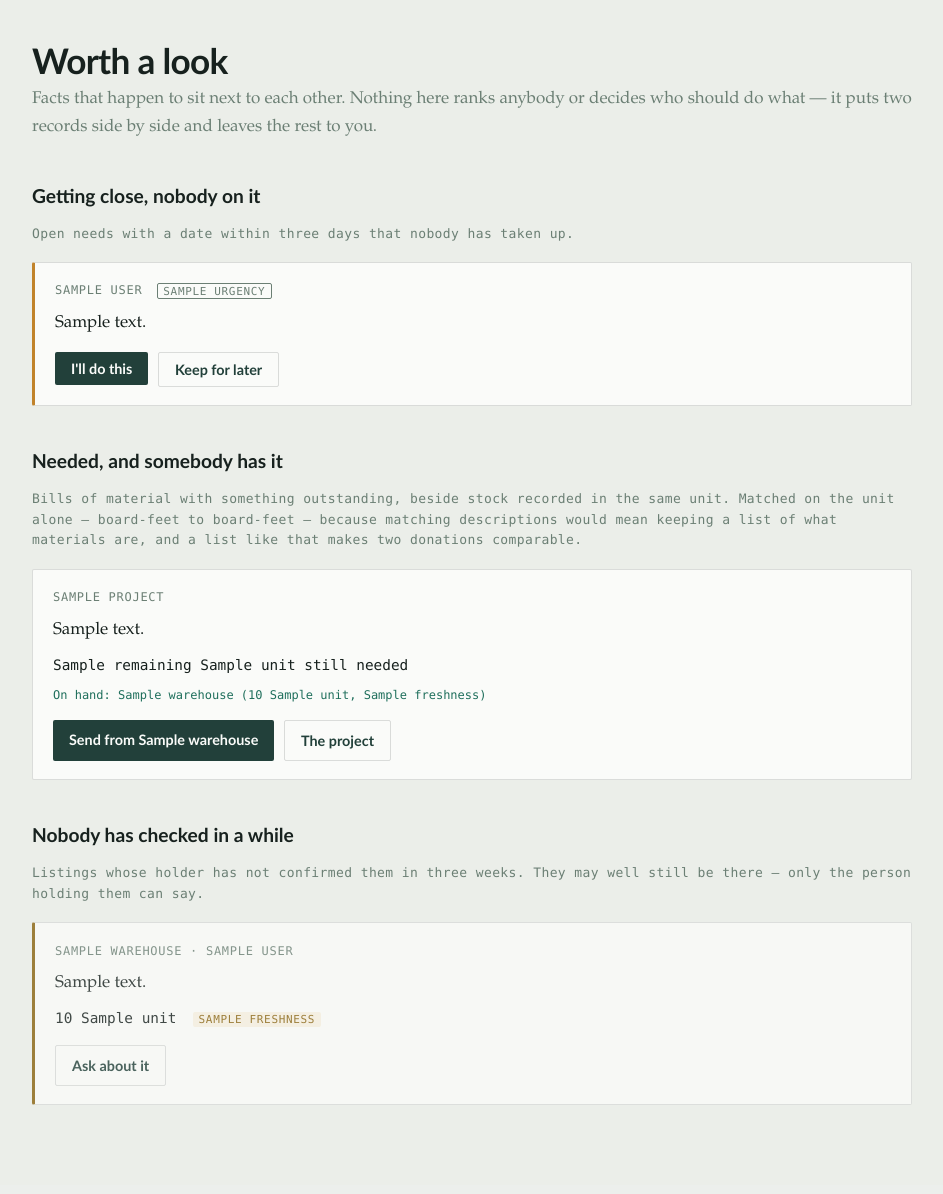
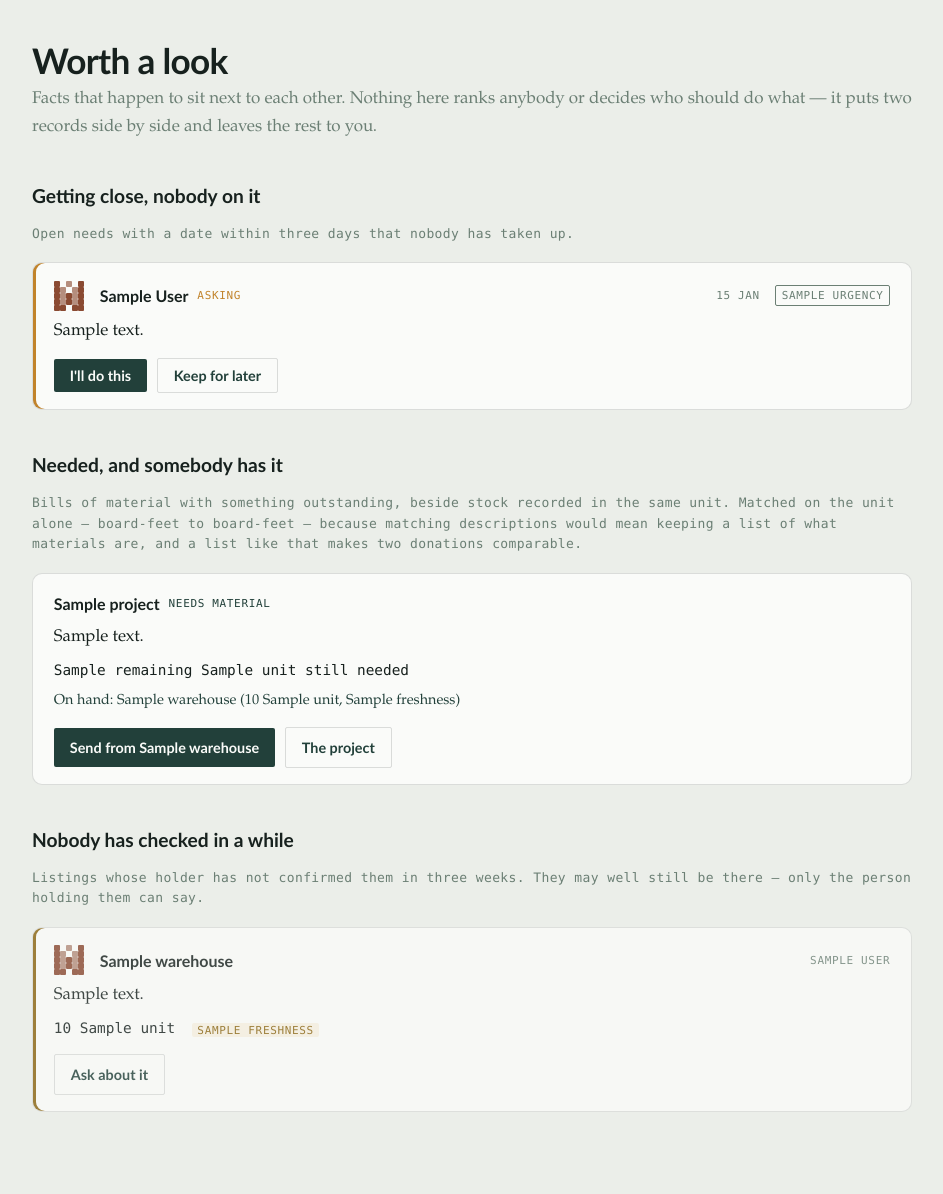
Before and after one commit to ewolters/dugnadsand, a Django app: template site_app/templates/site_app/pairings.html in a window 1280 px wide. Shown: the part 55-1249 px from the top of the page, without its empty margins (168-1111 px from the left). Before the commit the page ends 1160 px from the top, so only its background shows below. Run offline with Django 5.2, Linux system fonts and the light colour scheme; the template is opened without the code that fills it: most values are stand-ins (such as "Sample title", 1, 10 or a date in 2020).

Commit message:
The rest of the app pages
Coming up, Worth a look, Kept, the work day itself, and the packet
builder all move onto the same object as everything else. A day, a
pairing, a bookmark and a measure are each a thing somebody put there, so
each one leads with who and what rather than with a mono header.

Short forms — recording hours, sending material, adding a member,
recording a clearance — become panels. That is one rule on the shared
.stack class rather than an edit to ten templates, which is also why the
next change to them stays consistent. work_day_form and clearance_form
join the class so the whole set matches.

Kept gains something it did not have: a pinned posting now links to the
posting, which only existed once postings had a page of their own. It
previously offered "The board" — the whole board — as the way back to one
bookmarked item.

WHAT DID NOT MOVE, and deliberately:

  The auth pages. Login, the second factor, setting a password and the
  setup link are credential flows rather than content. They pick up the
  panel because they share the class, and nothing else about them
  changed — a page somebody reaches while half signed in is the last
  place to be trying out a new layout.

  The chapter and application screens. They run on the public shell with
  their own styles, were built two hours ago, and are read by an officer
  doing a job rather than by somebody browsing.

  Freshness on Worth a look: the stale listings section keeps its dimmed
  treatment and its confirmation age, because that section exists
  precisely to show things nobody has checked.

687 tests, manifest 11/11 UPHELD. Live.

Co-Authored-By: Claude Opus 5 (1M context) <noreply@anthropic.com>

```diff
--- a/site_app/templates/site_app/clearance_form.html
+++ b/site_app/templates/site_app/clearance_form.html
@@ -8,7 +8,7 @@
 <p class="lede">Record that this was given, and how somebody who was not on the call can
    check it.</p>
 
-<form method="post" action="/days/clearance/{{ clearance.id }}/">{% csrf_token %}
+<form class="stack" method="post" action="/days/clearance/{{ clearance.id }}/">{% csrf_token %}
   {{ form.as_p }}
   <button class="act" type="submit">Record it</button>
 </form>
--- a/site_app/templates/site_app/pairings.html
+++ b/site_app/templates/site_app/pairings.html
@@ -1,4 +1,5 @@
 {% extends "app_base.html" %}
+{% load avatars %}
 {% block title %}Worth a look — Dugnadsand{% endblock %}
 {% block content %}
 <h1>Worth a look</h1>
@@ -9,10 +10,14 @@
 <h2>Getting close, nobody on it</h2>
 <p class="ordering">Open needs with a date within three days that nobody has taken up.</p>
 {% for p in running_out %}
-  <div class="card need">
-    <p class="who">{{ p.member.display_name }}
-      <span class="when {{ p.urgency|slugify }}">{{ p.urgency }}</span></p>
-    <p>{{ p.description|linebreaksbr }}</p>
+  <div class="post need">
+    <p class="who">
+      {% avatar p.member 30 %}<a class="name" href="/board/{{ p.id }}/">{{ p.member.display_name }}</a>
+      <span class="kind">asking</span>
+      <span class="stamp">{{ p.created_at|date:"j M" }}</span>
+      <span class="when {{ p.urgency|slugify }}">{{ p.urgency }}</span>
+    </p>
+    <p class="body">{{ p.description|linebreaksbr }}</p>
     <div class="row">
       <form method="post" action="/board/{{ p.id }}/claim/">{% csrf_token %}
         <button type="submit" class="act">I'll do this</button>
@@ -34,9 +39,12 @@
    descriptions would mean keeping a list of what materials are, and a list like that
    makes two donations comparable.</p>
 {% for need, lines in fillable %}
-  <div class="card">
-    <p class="who">{{ need.project.name }}</p>
-    <p>{{ need.description|linebreaksbr }}</p>
+  <div class="post">
+    <p class="who">
+      <a class="name" href="/projects/{{ need.project_id }}/">{{ need.project.name }}</a>
+      <span class="kind">needs material</span>
+    </p>
+    <p class="body">{{ need.description|linebreaksbr }}</p>
     <p class="qty">{{ need.remaining }} {{ need.unit }} still needed</p>
     <p class="on">On hand:
       {% for l in lines %}{{ l.warehouse.name }} ({{ l.quantity }} {{ l.unit }},
@@ -57,9 +65,12 @@
 <p class="ordering">Listings whose holder has not confirmed them in three weeks. They may
    well still be there — only the person holding them can say.</p>
 {% for l in going_quiet %}
-  <div class="card stale-line">
-    <p class="who">{{ l.warehouse.name }} · {{ l.warehouse.holder.display_name }}</p>
-    <p>{{ l.description|linebreaksbr }}</p>
+  <div class="post stale-line">
+    <p class="who">
+      {% avatar l.warehouse.holder 30 %}<a class="name" href="/warehouse/{{ l.warehouse_id }}/">{{ l.warehouse.name }}</a>
+      <span class="stamp">{{ l.warehouse.holder.display_name }}</span>
+    </p>
+    <p class="body">{{ l.description|linebreaksbr }}</p>
     <p class="qty">{{ l.quantity }} {{ l.unit }}
       <span class="freshness old">{{ l.freshness }}</span></p>
     <div class="row">
--- a/site_app/templates/site_app/work_day_form.html
+++ b/site_app/templates/site_app/work_day_form.html
@@ -6,7 +6,7 @@
 <p class="lede">A date, a place and what it is for. Nothing here asks who is coming —
    people give time by taking things off the board, on a work day as on any other.</p>
 
-<form method="post" action="/days/new/">{% csrf_token %}
+<form class="stack" method="post" action="/days/new/">{% csrf_token %}
   {{ form.as_p }}
   <button class="act" type="submit">Put it in</button>
 </form>
--- a/templates/app_base.html
+++ b/templates/app_base.html
@@ -272,7 +272,14 @@
        gap that made this look unfinished was date and datetime-local: both
        fell through to the browser default and sat beside a styled text input
        at a different size, in a different font, with a different border. */
-    form.stack { display:grid; gap:1.1rem; max-width:34rem; }
+    /* Short forms — recording hours, sending material, adding a member — read
+       as one object rather than as fields loose on the page. Styled on the
+       shared class rather than in ten templates, which is also why every one
+       of them stays consistent when this changes again. */
+    form.stack { display:grid; gap:1.1rem; max-width:34rem;
+      background:var(--brand-paper); border:1px solid var(--brand-rule);
+      border-radius:10px; padding:1.25rem 1.35rem; }
+    form.stack > p:last-of-type, form.stack .row { margin-bottom:0; }
     form > p { margin:0 0 1.15rem; }
     label { font-family:var(--brand-font-mono); font-size:.7rem; letter-spacing:.1em;
             text-transform:uppercase; color:var(--brand-moss); display:block; margin-bottom:.35rem; }
```
Also changed, not shown: site_app/templates/site_app/packet_build.html (+13 -9 lines), site_app/templates/site_app/pinned.html (+16 -8 lines), site_app/templates/site_app/work_day_detail.html (+7 -4 lines), site_app/templates/site_app/work_days.html (+25 -15 lines).
